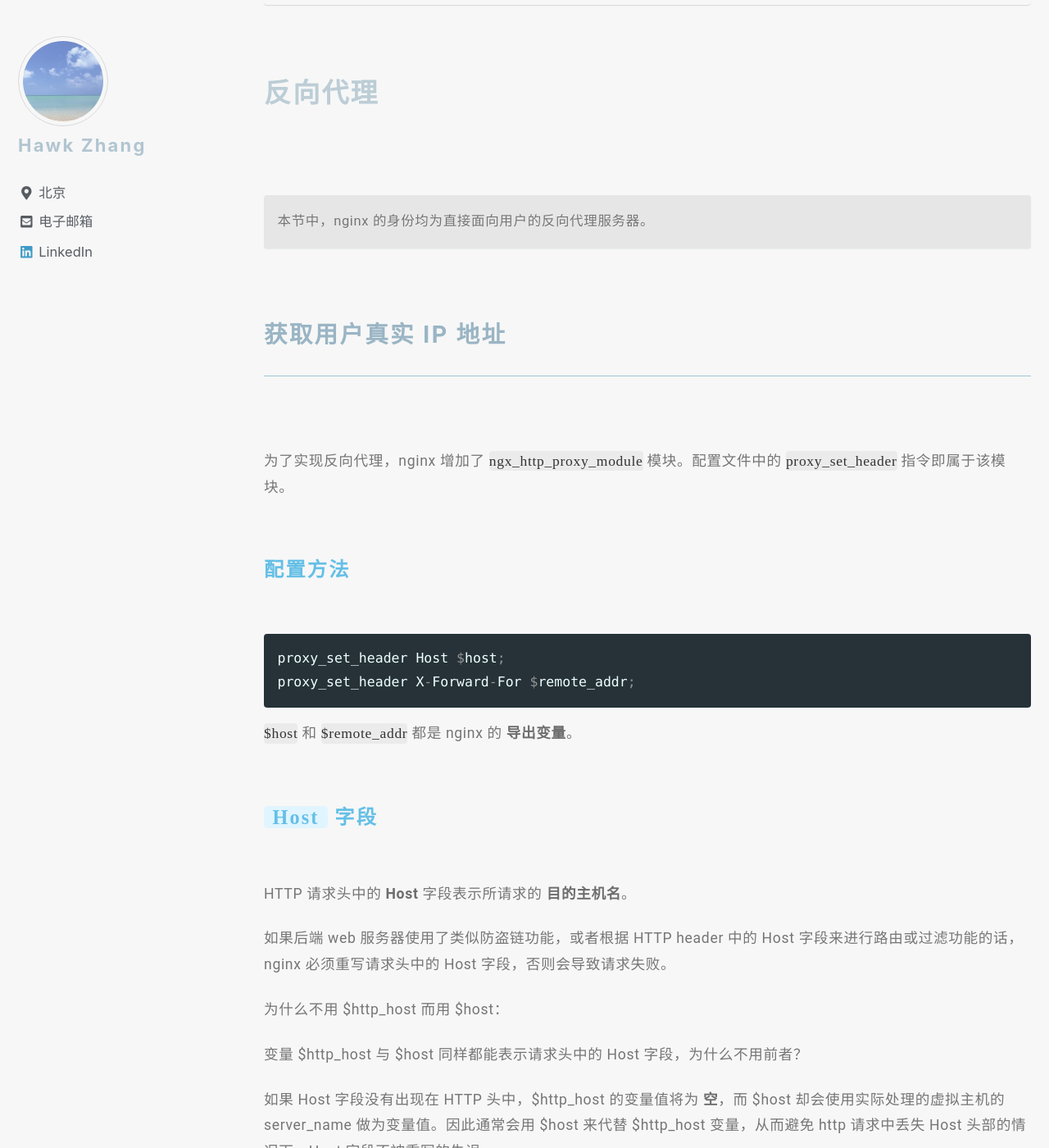
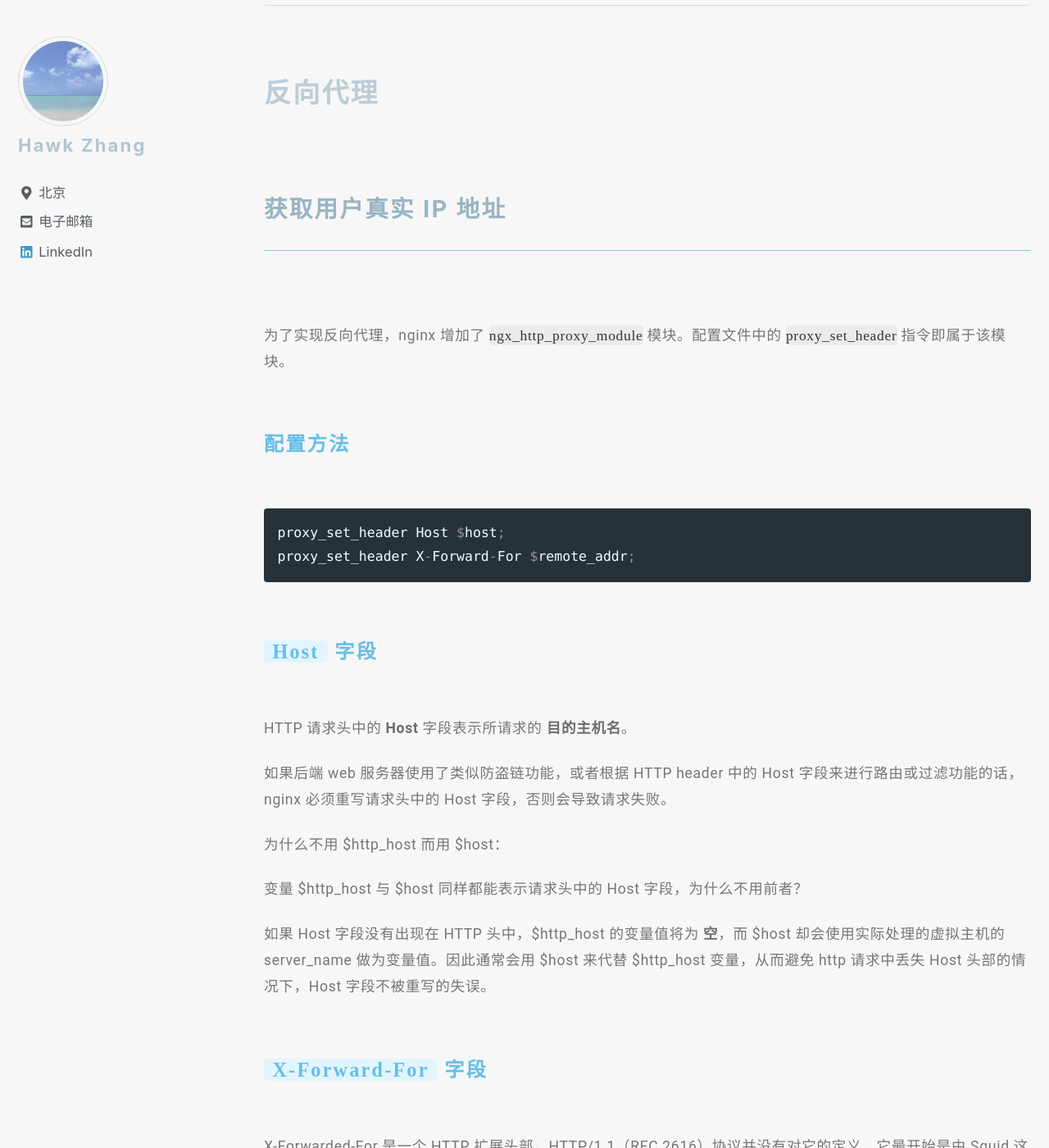
Before and after one commit to narru888/linotes_note, a Jekyll site: the page built from _posts/server/nginx/2016-01-03-nginx.common.conf.md, in a window 1280 px wide and 1400 px high, scrolled down 620 px. Shown: the whole window at 82% size. Built offline with Jekyll 4.4.1, drawn with Linux system fonts in a browser that asks for light colours; nearby versions of some CDN libraries; a script that is not in the unit is left out.

Commit message:
update on 2018-08-07 21:30:01 CST

````diff
--- a/_posts/server/nginx/2016-01-03-nginx.common.conf.md
+++ b/_posts/server/nginx/2016-01-03-nginx.common.conf.md
@@ -15,8 +15,6 @@ header:
 
 ## 反向代理
 
-本节中，nginx 的身份均为直接面向用户的反向代理服务器。
-{: .notice}
 
 
 
@@ -34,7 +32,6 @@ proxy_set_header Host $host;
 proxy_set_header X-Forward-For $remote_addr;
 ```
 
-`$host` 和 `$remote_addr` 都是 nginx 的 **导出变量**。
 
 
 
````
Also changed, not shown: 1 other file.
